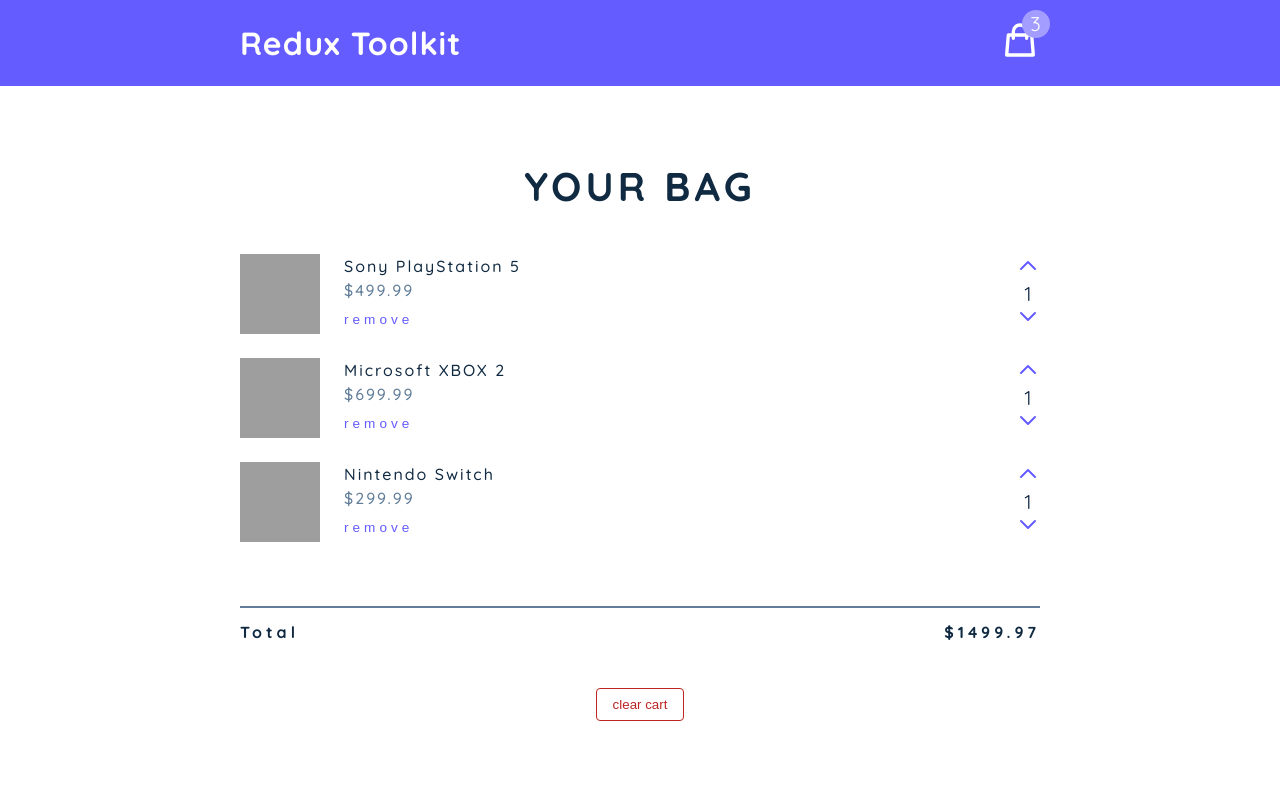
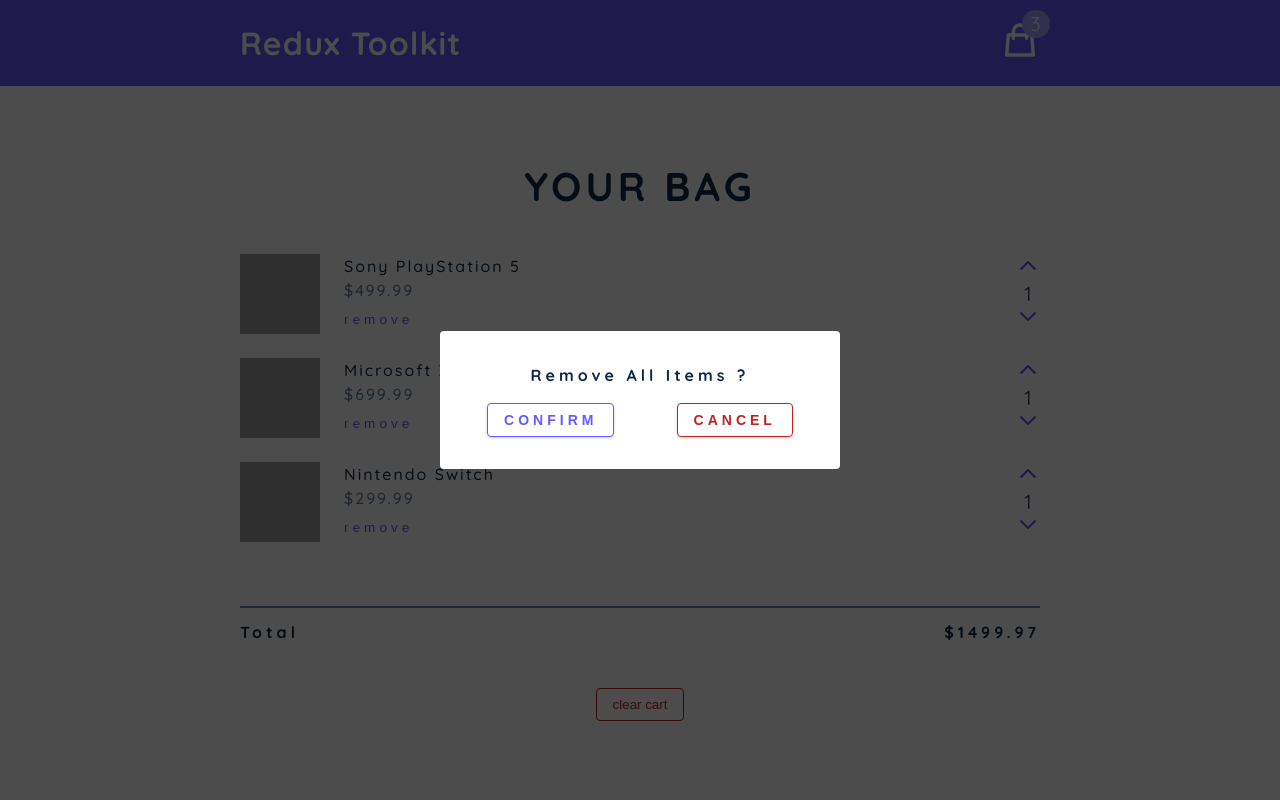
Before and after one commit to DusanVulic/REDUX-Toolkit-cart, a React (Create React App) app: page / in a window 1280 px wide. Built offline with nearby package versions, Linux system fonts and the light colour scheme; grey boxes are pictures that could not be loaded.

Commit message:
modal slice added

```diff
--- a/src/App.js
+++ b/src/App.js
@@ -6,16 +6,19 @@
 import { useSelector, useDispatch } from "react-redux";
 
 import { calculateTotals } from "./features/cart/cartSlice";
+import Modal from "./components/Modal";
 
 function App() {
   const { cartItems } = useSelector((store) => store.cart);
   useEffect(() => {
     dispatch(calculateTotals());
+    // eslint-disable-next-line
   }, [cartItems]);
 
   const dispatch = useDispatch();
   return (
     <main>
+      <Modal />
       <Navbar />
       <CartContainer />
     </main>
--- /dev/null
+++ b/src/components/Modal.js
@@ -0,0 +1,21 @@
+import React from "react";
+
+const Modal = () => {
+  return (
+    <aside className="modal-container">
+      <div className="modal">
+        <h4>remove all items ?</h4>
+        <div className="btn-container">
+          <button type="button" className="btn confirm-btn">
+            confirm
+          </button>
+          <button type="button" className="btn clear-btn">
+            cancel
+          </button>
+        </div>
+      </div>
+    </aside>
+  );
+};
+
+export default Modal;
--- /dev/null
+++ b/src/features/modal/modalSlice.js
@@ -0,0 +1,21 @@
+import { createSlice } from "@reduxjs/toolkit";
+
+const initialState = {
+    isOpen: false,
+};
+
+const modalSlice = createSlice({
+    name: "modal",
+    initialState,
+    reducers: {
+        openModal: (state, action) => {
+            state.isOpen = true;
+        },
+        closeModal: (state, action) => {
+            state.isOpen = false;
+        },
+    },
+});
+
+export const { openModal, closeModal } = modalSlice.actions;
+export default modalSlice.reducer;
--- a/src/store.js
+++ b/src/store.js
@@ -4,8 +4,11 @@
 
 import cartReducer from "./features/cart/cartSlice";
 
+import modalReducer from "./features/modal/modalSlice";
+
 export const store = configureStore({
     reducer: {
         cart: cartReducer,
+        modal: modalReducer,
     },
 });
```
